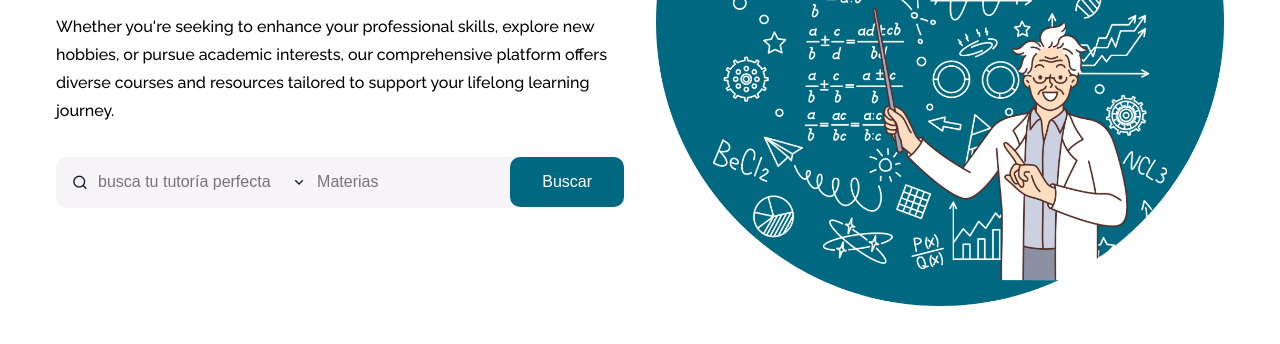
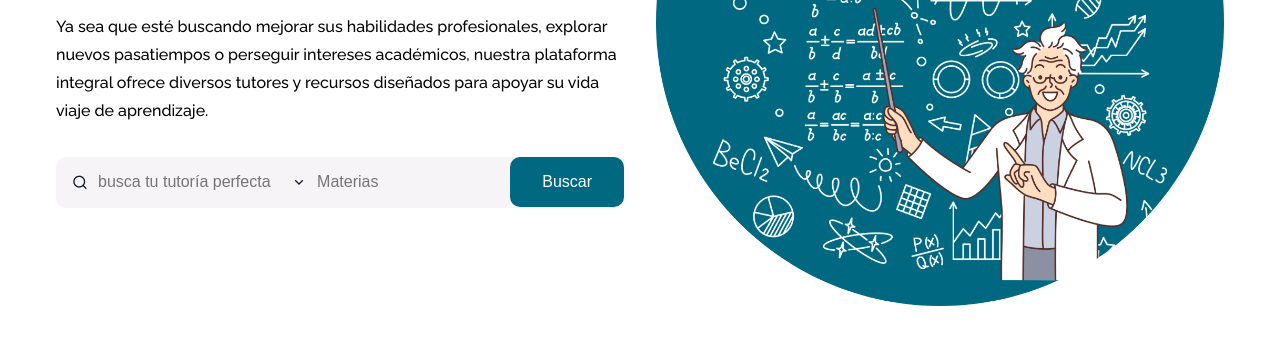
Before and after one commit to Omori8/menteenmovimiento.github.io, a plain HTML site: page index.html in a window 1280 px wide. Shown: the part 400-744 px from the top of the page. Drawn offline with nearby package versions, Linux system fonts and the light colour scheme.

Commit message:
Update index.html

```diff
--- a/index.html
+++ b/index.html
@@ -50,10 +50,10 @@
       <div class="header__content">
         <h1>Tutorías De <span>Física</span> Universitaria.</h1>
         <p>
-          Whether you're seeking to enhance your professional skills, explore
-          new hobbies, or pursue academic interests, our comprehensive platform
-          offers diverse courses and resources tailored to support your lifelong
-          learning journey.
+         Ya sea que esté buscando mejorar sus habilidades profesionales, explorar
+          nuevos pasatiempos o perseguir intereses académicos, nuestra plataforma integral
+          ofrece diversos tutores y recursos diseñados para apoyar su vida
+          viaje de aprendizaje.
         </p>
         <form action="/">
           <div class="input__row">
```
